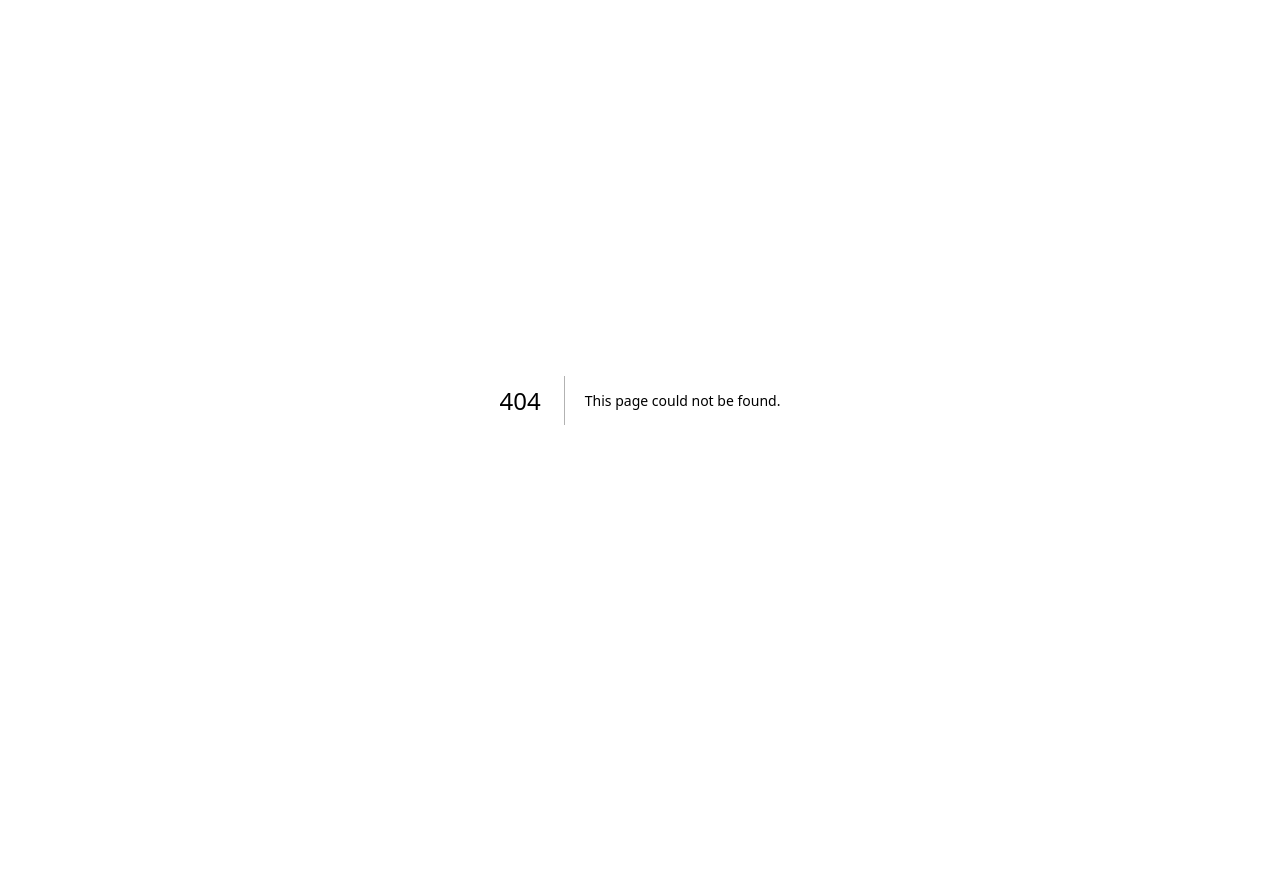
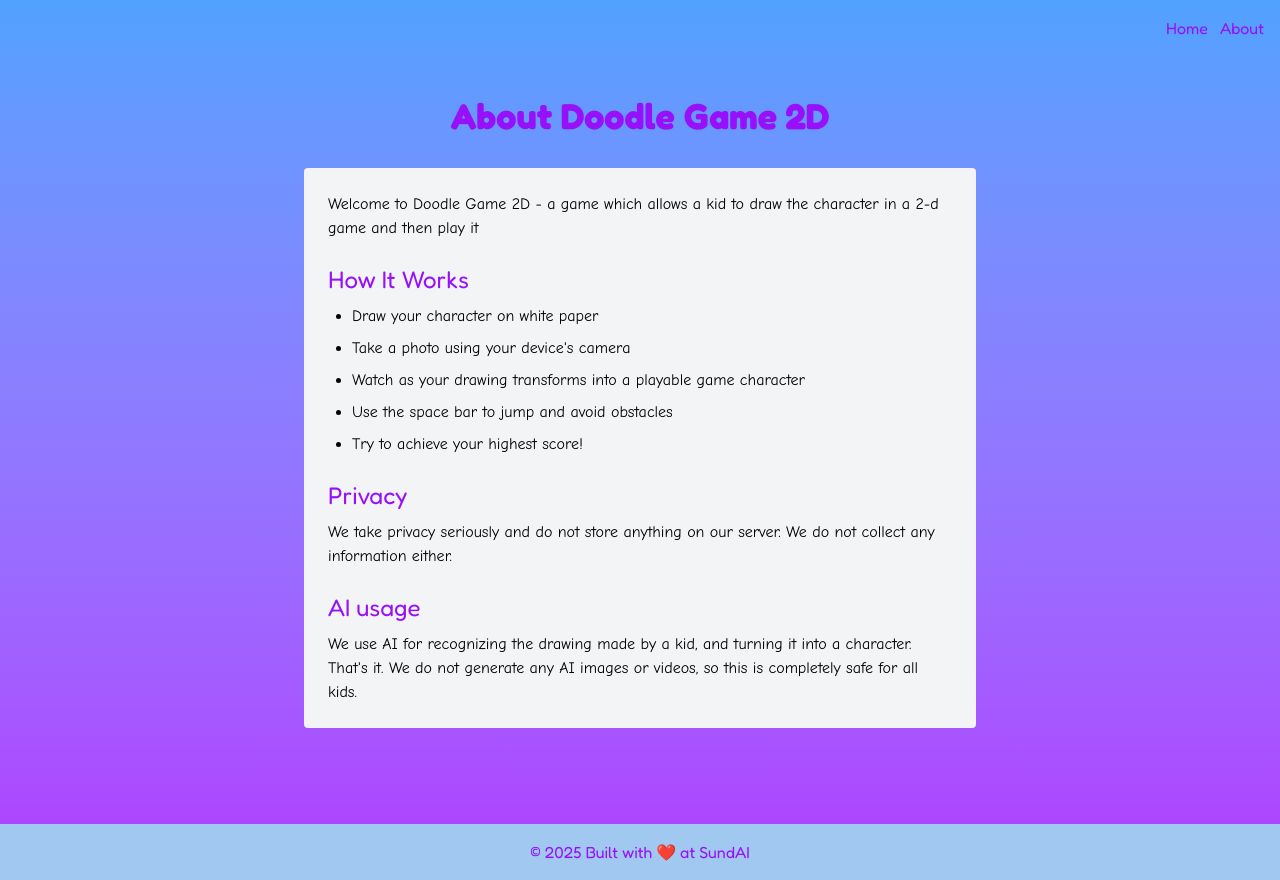
Before and after one commit to debamitro/doodle-game-2d, a Next.js app: page /about in a window 1280 px wide. Before the commit this address had no page. Before the commit the page ends 800 px from the top, so only its background shows below. Built offline with nearby package versions, Linux system fonts and the light colour scheme.

Commit message:
added 'about' page

```diff
--- /dev/null
+++ b/src/app/about/page.tsx
@@ -0,0 +1,39 @@
+export default function About() {
+  return (
+    <main className="flex min-h-screen flex-col items-center p-24 bg-gradient-to-b from-blue-400 to-purple-500">
+      <div>
+        <h1 className="text-4xl font-fredoka font-bold text-purple-600 mb-8 text-center">About Doodle Game 2D</h1>
+      </div>
+
+      <div className="max-w-2xl mx-auto">
+        <div className="font-comic rounded bg-gray-100 p-6 space-y-4">
+          <p>
+            Welcome to Doodle Game 2D - a game which allows a kid to draw the character in a 2-d game
+            and then play it
+          </p>
+
+          <h2 className="font-fredoka text-2xl text-purple-600 mt-6 mb-2">How It Works</h2>
+          <ul className="list-disc pl-6 space-y-2">
+            <li>Draw your character on white paper</li>
+            <li>Take a photo using your device&apos;s camera</li>
+            <li>Watch as your drawing transforms into a playable game character</li>
+            <li>Use the space bar to jump and avoid obstacles</li>
+            <li>Try to achieve your highest score!</li>
+          </ul>
+
+          <h2 className="font-fredoka text-2xl text-purple-600 mt-6 mb-2">Privacy</h2>
+          <p>
+            We take privacy seriously and do not store anything on our server. We do not
+            collect any information either.
+          </p>
+
+          <h2 className="font-fredoka text-2xl text-purple-600 mt-6 mb-2">AI usage</h2>
+          <p>
+            We use AI for recognizing the drawing made by a kid, and turning it into a character.
+            That&apos;s it. We do not generate any AI images or videos, so this is completely safe for all kids.
+          </p>
+        </div>
+      </div>
+    </main>
+  )
+}
--- a/src/app/layout.tsx
+++ b/src/app/layout.tsx
@@ -1,6 +1,7 @@
 import type { Metadata } from 'next'
 import { Inter, Fredoka, Comic_Neue } from 'next/font/google'
 import { Analytics } from '@vercel/analytics/react'
+import Link from 'next/link'
 import './globals.css'
 
 const inter = Inter({ subsets: ['latin'] })
@@ -29,7 +30,18 @@ export default function RootLayout({
   return (
     <html lang="en">
       <body className={`${inter.className} ${comicNeue.variable} ${fredoka.variable}`}>
+        <nav className="absolute top-0 right-0 p-4 flex gap-3">
+          <Link href="/" className="font-fredoka text-purple-600 hover:text-purple-800 transition-colors">
+            Home
+          </Link>
+          <Link href="/about" className="font-fredoka text-purple-600 hover:text-purple-800 transition-colors">
+            About
+          </Link>
+        </nav>
         {children}
+        <footer className="bottom-0 w-full p-4 text-center font-fredoka text-purple-600">
+          &copy; 2025 Built with ❤️ at <a href="https://sundai.club" target="_blank" rel="noopener noreferrer">SundAI</a>
+        </footer>
         <Analytics />
       </body>
     </html>
--- a/src/app/page.tsx
+++ b/src/app/page.tsx
@@ -3,6 +3,7 @@
 import { useState } from 'react';
 import { useRouter } from 'next/navigation';
 import Camera from './components/Camera';
+import Image from 'next/image';
 
 export default function Home() {
   const router = useRouter();
@@ -61,7 +62,7 @@ export default function Home() {
             Your Photo
           </div>
           <div className="flex justify-center mt-4">
-            <img src={photo} alt="Original" className="max-w-sm rounded-lg shadow-lg" />
+            <Image src={photo} alt="Original" className="max-w-sm rounded-lg shadow-lg" />
           </div>
           <div className="flex justify-center mt-4">
             <button
```
